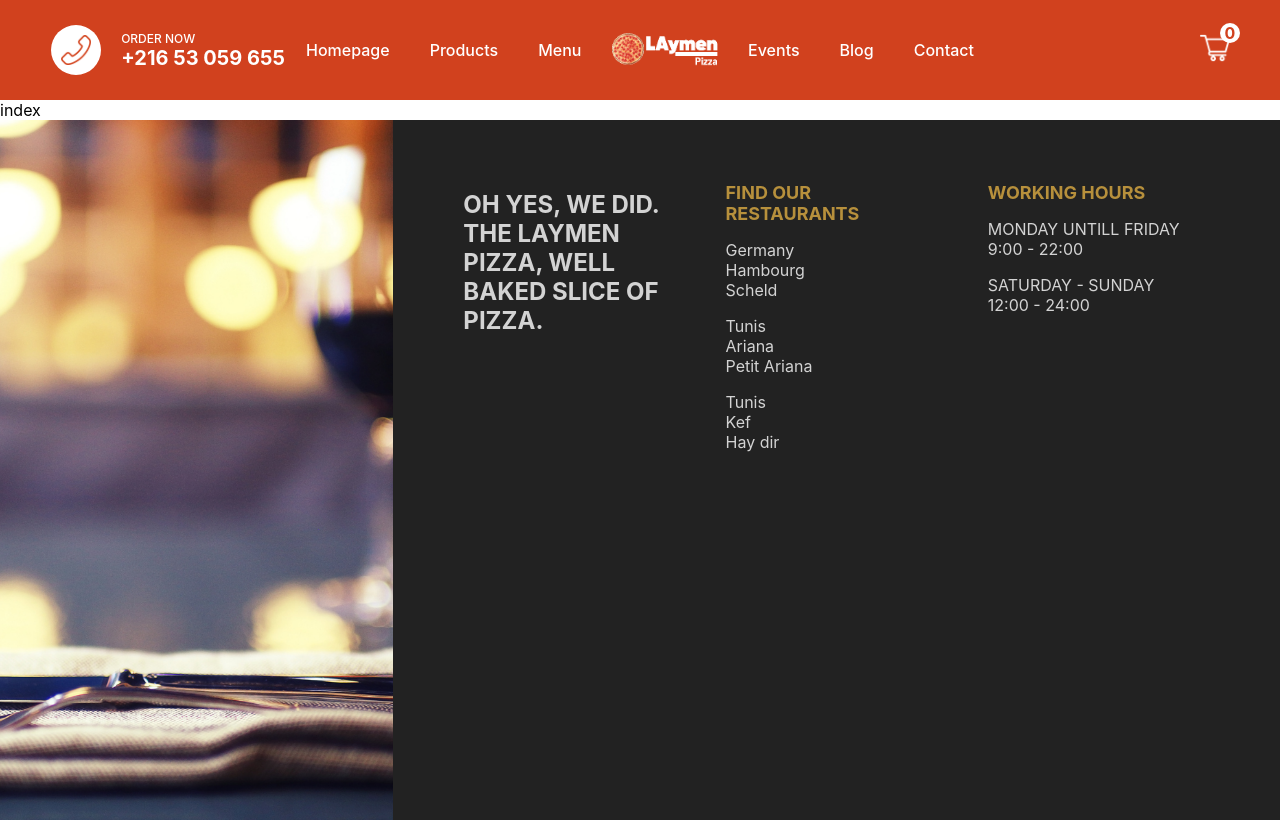
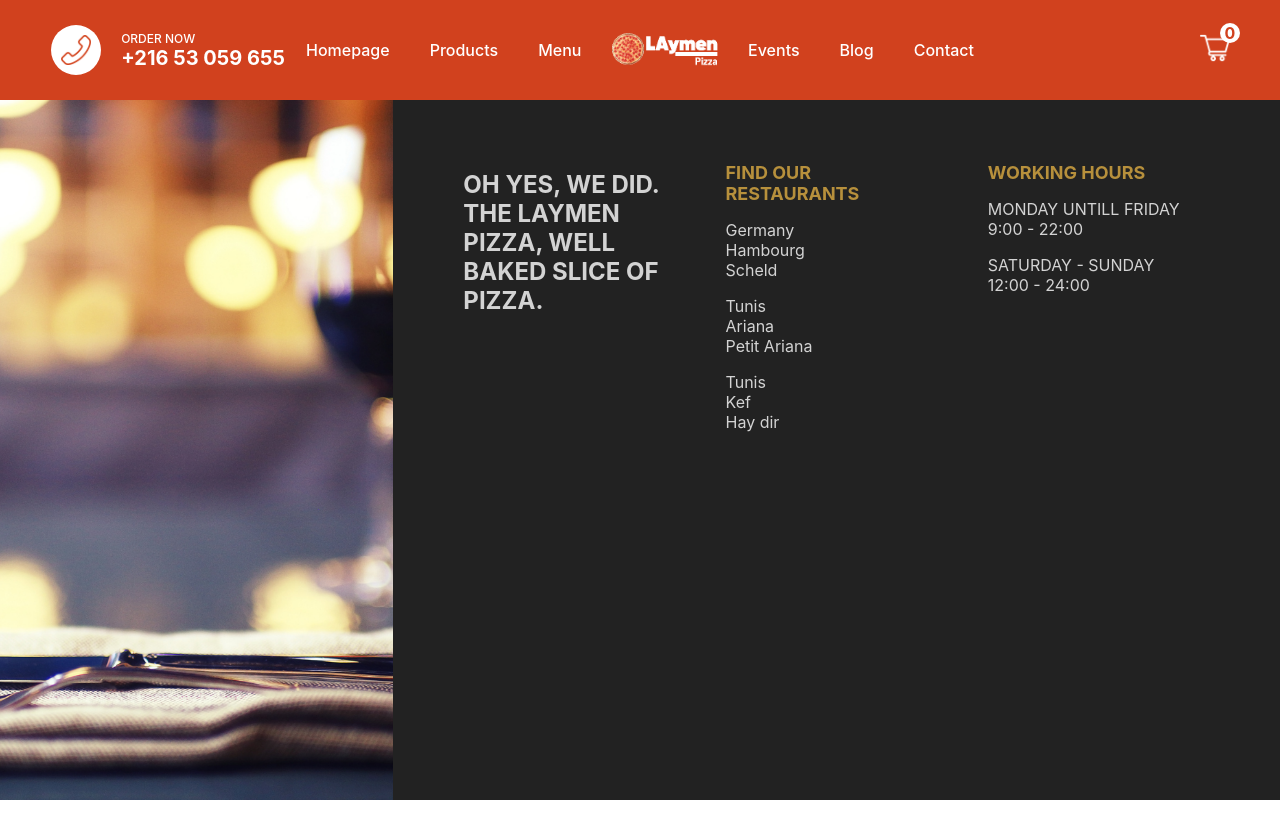
Before and after one commit to aymenouer/restaurant-app-client, a Next.js app: page /admin in a window 1280 px wide. Built offline with nearby package versions, Linux system fonts and the light colour scheme.

Commit message:
adding admin css

```diff
--- a/pages/admin/index.jsx
+++ b/pages/admin/index.jsx
@@ -1,8 +1,12 @@
-import React from 'react'
+import styles from "../../styles/Admin.module.css";
 
 const index = () => {
   return (
-    <div>index</div>
+    <div className={styles.container} >
+
+
+
+    </div>
   )
 }
 
--- /dev/null
+++ b/styles/Admin.module.css
@@ -0,0 +1,3 @@
+.container{
+
+}
```
